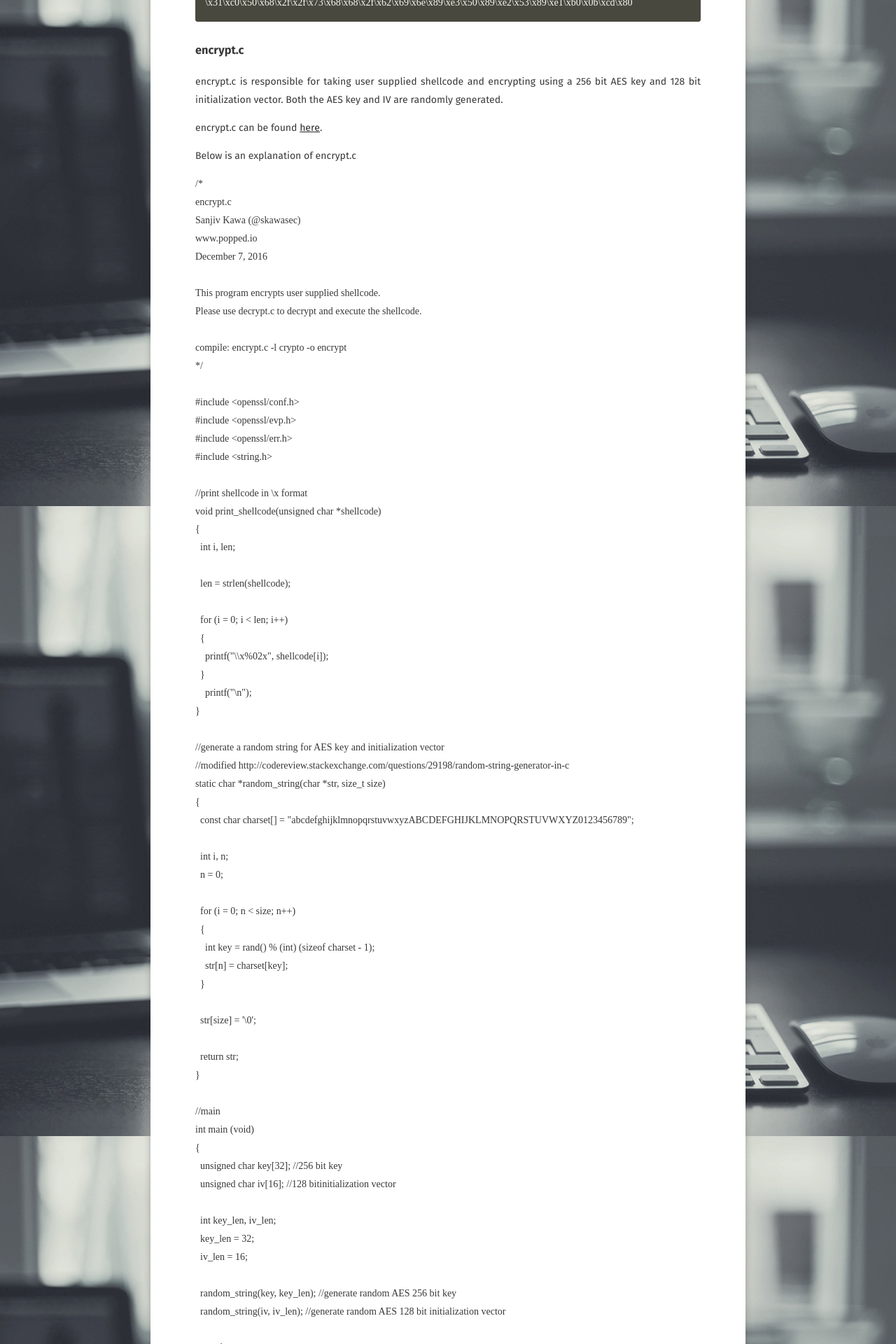
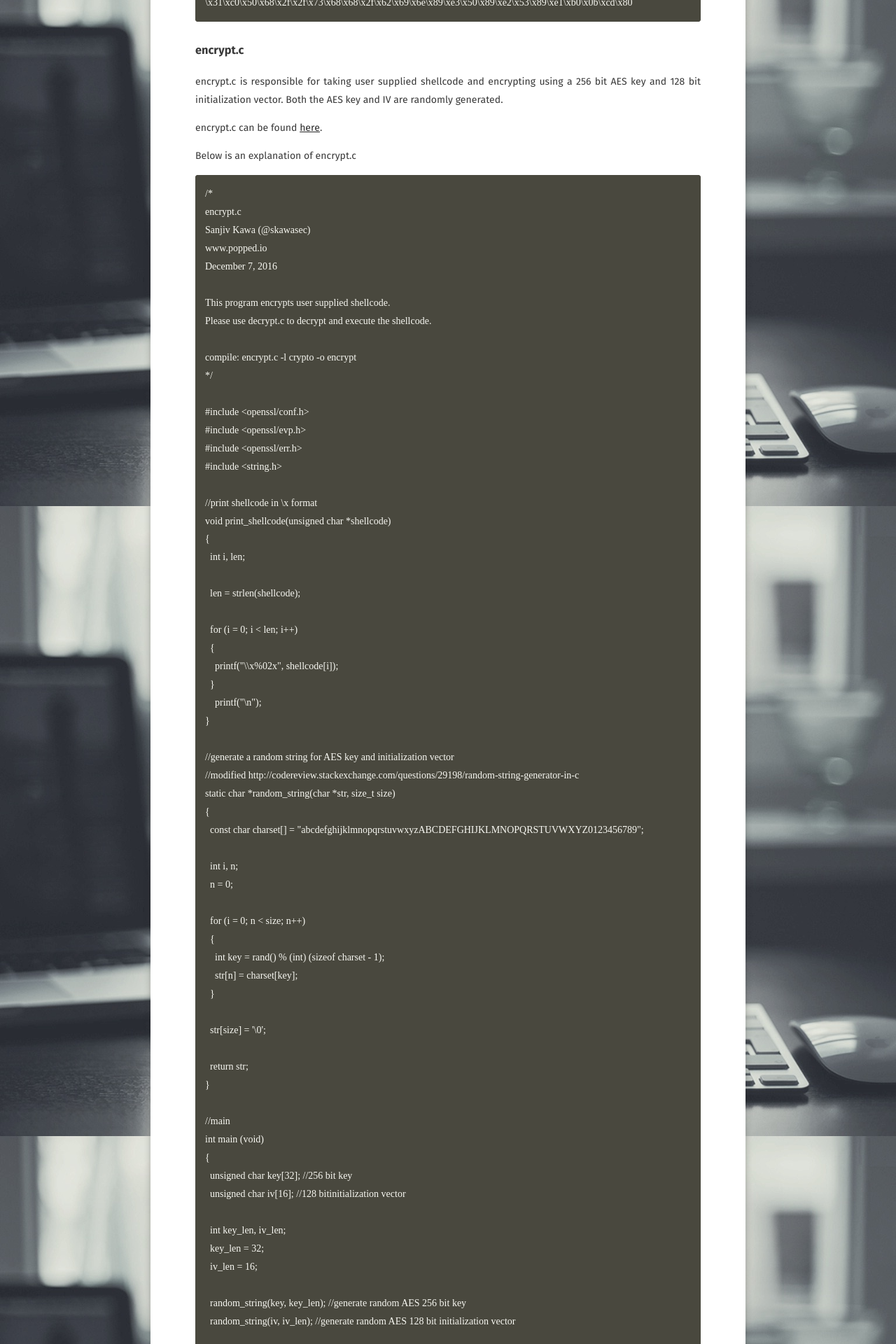
Before and after one commit to skahwah/skahwah.github.io, a Jekyll site: the page built from _posts/2016-12-07-SLAE-Assignment-7.md, in a window 1280 px wide. Shown: the part 1077-2997 px from the top of the page at 70% size. Built offline with Jekyll 4.4.1, drawn with Linux system fonts in a browser that asks for light colours; some web fonts are replaced; comment, search, counter and statistics services are not loaded.

Commit message:
fixed code

````diff
--- a/_posts/2016-12-07-SLAE-Assignment-7.md
+++ b/_posts/2016-12-07-SLAE-Assignment-7.md
@@ -52,7 +52,7 @@
 
 Below is an explanation of encrypt.c
 
-```code
+```
 /*
 encrypt.c
 Sanjiv Kawa (@skawasec)
@@ -199,7 +199,7 @@
 
 Below is an explanation of decrypt.c
 
-```code
+```
 /*
 decrypt.c
 Sanjiv Kawa (@skawasec)
````
